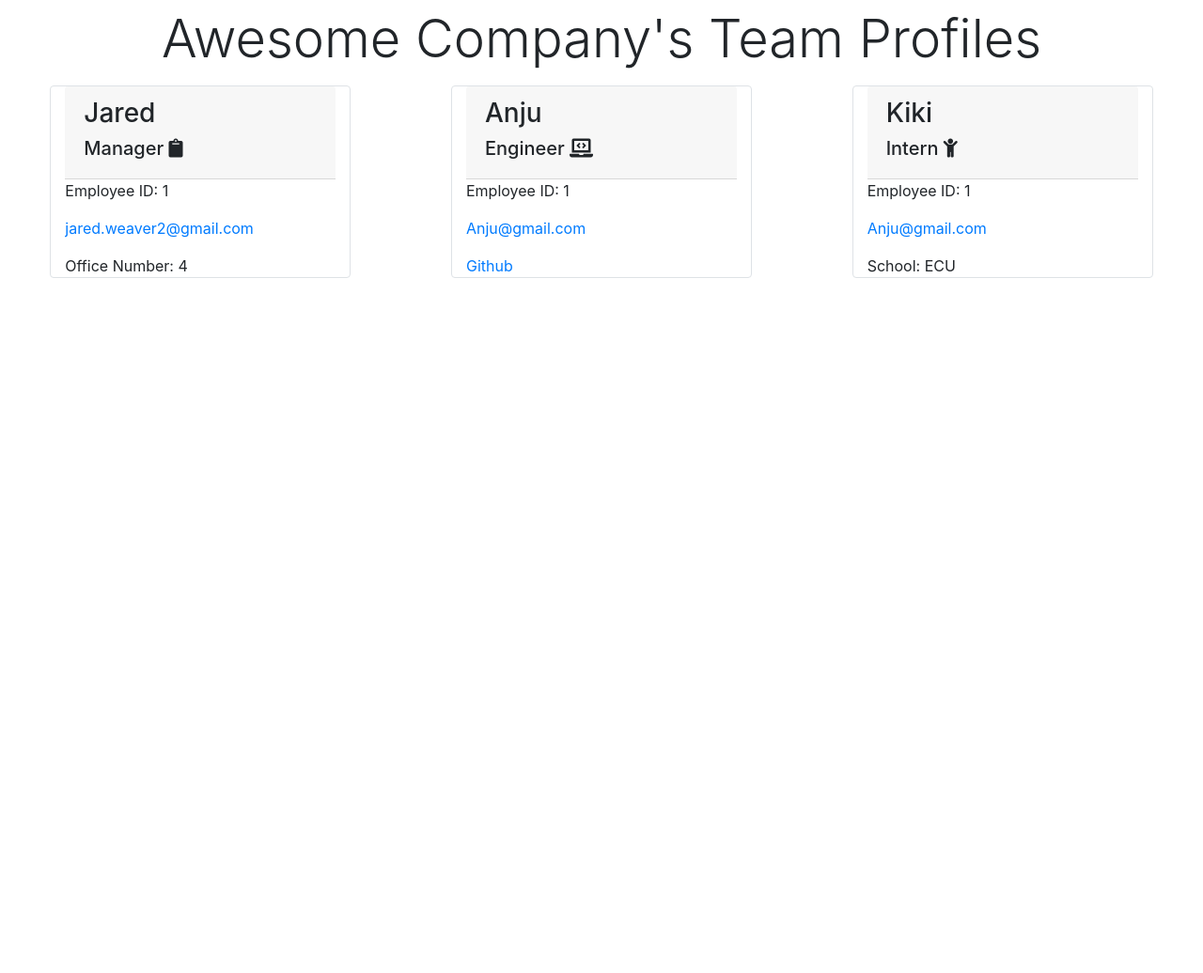
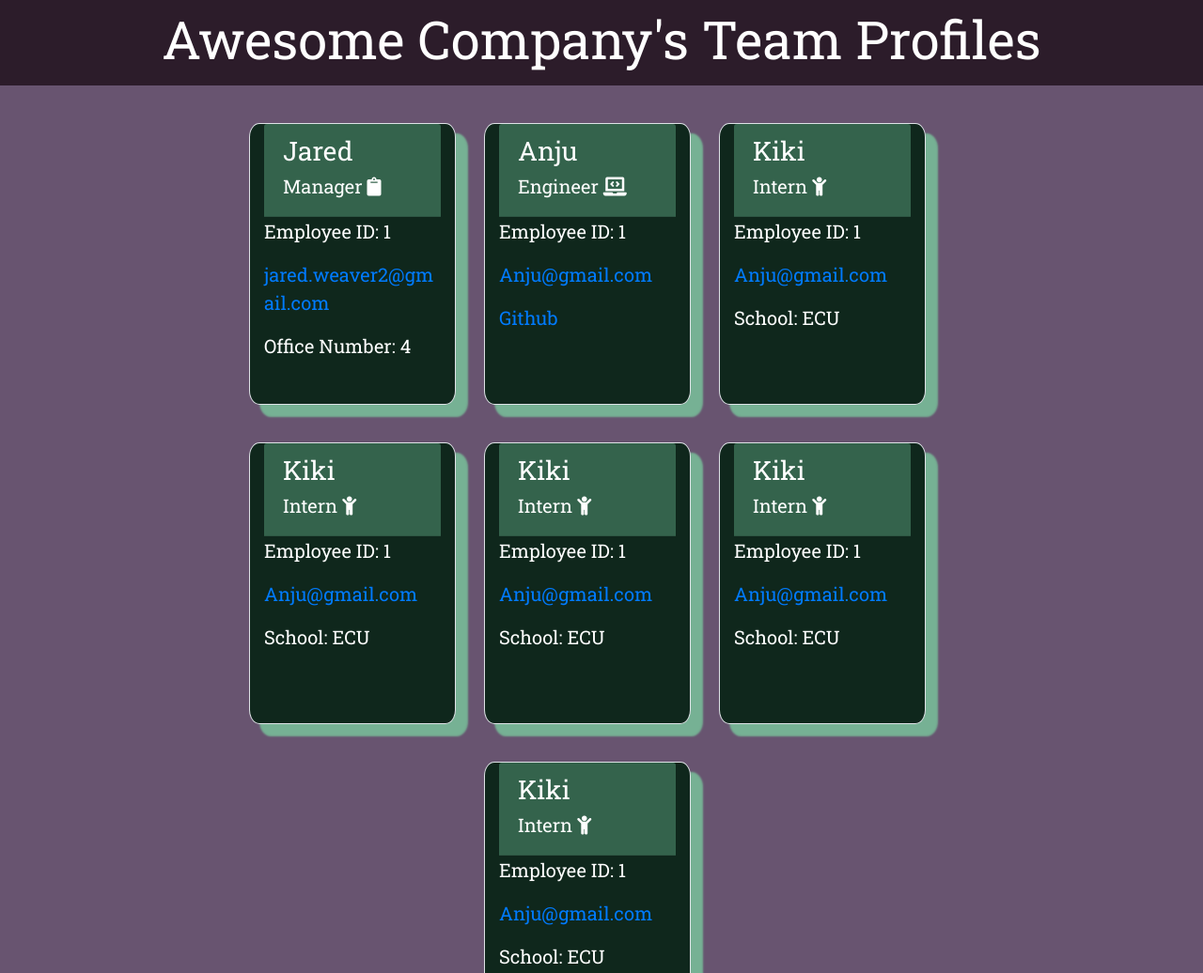
Before and after one commit to JaredWeaver/week-10-teamprofile-js, a website: page src/test.html in a window 1280 px wide. Shown: the top 1036 px of the page at 94% size. Before the commit the page ends 800 px from the top, so only its background shows below. Drawn offline with nearby package versions, Linux system fonts and the light colour scheme.

Commit message:
added styling

```diff
--- a/index.js
+++ b/index.js
@@ -8,11 +8,11 @@ const Intern = require('./lib/Intern');
 const managerHTML = require('./src/managerHTML');
 const engineerHTML = require('./src/engineerHTML');
 const internHTML = require('./src/internHTML');
-const style = require('./src/style');
-
+const renderHTML = require('./src/renderHTML');
 
 const teamMembersArr=[];
 let teamName = "";
+
 
 
 const startPrompt = () => { inquirer
@@ -90,7 +90,7 @@ const addEmployee = () => { inquirer
     }
     if(addOrEnd.includes('finished')){
 
-      const finishHTML = renderHTML();
+      const finishHTML = renderHTML(teamName, addEmployeeCard());
       console.log(finishHTML)
       fs.writeFileSync('./dist/new.html', finishHTML);
     };
@@ -157,71 +157,17 @@ const addIntern = () => { inquirer
       },
 
   ]).then(function({name, id, email, school}) {
-     console.log({name, id, email, school});
      let newIntern;
        newIntern = new Intern(name, id, email, school);
        teamMembersArr.push(newIntern);
-       console.log(teamMembersArr)
      addEmployee();
 
   });
 
 }
 
-function renderHTML(){
-  return `
+const addEmployeeCard = () => {
 
-   <!DOCTYPE html>
-<html lang="en">
-  <head>
-    <meta charset="UTF-8" />
-    <meta name="viewport" content="width=device-width, initial-scale=1.0" />
-    <meta http-equiv="X-UA-Compatible" content="ie=edge" />
-    <link
-      rel="stylesheet"
-      href="https://stackpath.bootstrapcdn.com/bootstrap/4.3.1/css/bootstrap.min.css"
-    />
-    <link
-      rel="stylesheet"
-      href="https://use.fontawesome.com/releases/v5.8.1/css/all.css"
-      integrity="sha384-50oBUHEmvpQ+1lW4y57PTFmhCaXp0ML5d60M1M7uH2+nqUivzIebhndOJK28anvf"
-      crossorigin="anonymous"
-    />
-    <link rel="preconnect" href="https://fonts.gstatic.com" />
-    <link
-      href="https://fonts.googleapis.com/css2?family=Roboto+Slab&display=swap"
-      rel="stylesheet"
-    />
-    <link rel="stylesheet" href="./dist/style.css" />
-    <title>Team Profiles</title>
-  </head>
-
-  <body>
-    <header>
-      <nav class="navbar navbar-expand-lg navbar-light bg-custom">
-        <div class="container-fluid">
-          <h1 class="mx-auto display-4">${teamName} Team Profiles</h1>
-        </div>
-      </nav>
-    </header>
-    <div class="container-fluid mx-auto">
-
-        <div class="row employeeRow">
-        ${addEmployeeCard()}
-        </div>
-    </div>
-    <script src="index.js"></script>
-    </body>
-</html>
-`
-
-
-}
-
-
-function addEmployeeCard() {
-  console.log('in addEmployeeCard()',teamMembersArr);
-  console.log(teamMembersArr.Manager)
   let cards = "";
  teamMembersArr.forEach(member => {
 
@@ -234,16 +180,9 @@ function addEmployeeCard() {
     if(member.getRole() === 'Intern') {
       cards += internHTML(member)
     }
-
  })
-
-
 return cards;
-
-
 }
-
-
 
 function init(){
     startPrompt();
--- a/src/engineerHTML.js
+++ b/src/engineerHTML.js
@@ -1,7 +1,7 @@
 
 const engineerHTML = (role) => {
     return `
-    <div class="col-md-3 mx-auto card employeeCard border bg-custom">
+    <div class="col-md-3 card employeeCard border bg-custom">
     <div class="card-header">
         <h3>${role.name}</h3>
         <h5>Engineer <i class="fas fa-laptop-code"></i></h5>
--- a/src/internHTML.js
+++ b/src/internHTML.js
@@ -2,7 +2,7 @@
 
   const internHTML = (role) => {
     return `
-    <div class="col-md-3 mx-auto card employeeCard border bg-custom">
+    <div class="col-md-3 card employeeCard border bg-custom">
     <div class="card-header">
         <h3>${role.name}</h3>
         <h5>Intern <i class="fas fa-child"></i></h5>
--- a/src/managerHTML.js
+++ b/src/managerHTML.js
@@ -1,9 +1,9 @@
 const managerHTML = (role) => {
     return `
-    <div class="col-md-3 mx-auto card employeeCard border bg-custom">
+    <div class="col-md-3 card employeeCard border bg-custom">
     <div class="card-header">
         <h3>${role.name}</h3>
-        <h5>Manager<i class="fas fa-clipboard"></i></h5>
+        <h5>Manager <i class="fas fa-clipboard"></i></h5>
     </div>
     <p class="card-text">Employee ID: ${role.id}</p>
     <p class="card-text"><a href="mailto:">${role.email}</a></p>
--- /dev/null
+++ b/src/renderHTML.js
@@ -0,0 +1,48 @@
+function renderHTML(teamName, addCard) {
+    return `
+    <!DOCTYPE html>
+    <html lang="en">
+      <head>
+        <meta charset="UTF-8" />
+        <meta name="viewport" content="width=device-width, initial-scale=1.0" />
+        <meta http-equiv="X-UA-Compatible" content="ie=edge" />
+        <link
+          rel="stylesheet"
+          href="https://stackpath.bootstrapcdn.com/bootstrap/4.3.1/css/bootstrap.min.css"
+        />
+        <link
+          rel="stylesheet"
+          href="https://use.fontawesome.com/releases/v5.8.1/css/all.css"
+          integrity="sha384-50oBUHEmvpQ+1lW4y57PTFmhCaXp0ML5d60M1M7uH2+nqUivzIebhndOJK28anvf"
+          crossorigin="anonymous"
+        />
+        <link rel="preconnect" href="https://fonts.gstatic.com" />
+        <link
+          href="https://fonts.googleapis.com/css2?family=Roboto+Slab&display=swap"
+          rel="stylesheet"
+        />
+        <link rel="stylesheet" href="./style.css" />
+        <title>${teamName} Team Profiles</title>
+      </head>
+
+      <body>
+        <header>
+          <nav class="navbar navbar-expand-lg navbar-light bg-custom">
+            <div class="container-fluid">
+              <h1 class="mx-auto display-4">${teamName} Team Profiles</h1>
+            </div>
+          </nav>
+        </header>
+        <div class="container-fluid mx-auto">
+
+            <div class="row employeeRow">
+            ${addCard}
+            </div>
+            </div>
+            <script src="index.js"></script>
+            </body>
+        </html>
+    `
+}
+
+module.exports = renderHTML;
--- a/src/test.html
+++ b/src/test.html
@@ -21,6 +21,46 @@
     />
     <link rel="stylesheet" href="style.css" />
     <title>Team Profiles</title>
+    <style>
+
+  body {
+    font-family: 'Roboto Slab', serif;
+    font-size: 20px;
+    margin: 0;
+    width: 100%;
+    background-color: rgb(104, 84, 112);
+    color: white;
+  }
+
+  .navbar {
+      background-color: rgb(44, 28, 42) ;
+  }
+
+  .employeeRow {
+      padding-right: 200px;
+      padding-left: 200px;
+      justify-content: center;
+  }
+
+  .card-header {
+      background-color:rgb(52, 99, 76);
+      border-radius: 20%;
+  }
+
+  .employeeCard {
+      margin-top: 40px;
+      /* margin-right: 10px; */
+      border-radius: 5%;
+      background-color: rgb(15, 39, 28);
+      height: 300px;
+      border-color: rgb(118, 177, 148);
+  }
+
+  .card {
+    margin-right: 30px;
+    box-shadow: 12px 12px 2px 1px rgb(118, 177, 148);;
+  }
+    </style>
   </head>
 
   <body>
@@ -31,9 +71,9 @@
         </div>
       </nav>
     </header>
-    <div class="container-fluid mx-auto">
-        <div class="row employeeRow">
-            <div class="col-md-3 mx-auto card employeeCard border bg-custom">
+    <div class="container-fluid">
+        <div class="row  justify-content:center employeeRow">
+            <div class="col-md-3  card employeeCard border bg-custom">
                 <div class="card-header">
                     <h3>Jared</h3>
                     <h5>Manager  <i class="fas fa-clipboard"></i></h5>
@@ -42,7 +82,7 @@
                 <p class="card-text"><a href="mailto:">jared.weaver2@gmail.com</a></p>
                 <p class="card-text">Office Number: 4</p>
             </div>
-            <div class="col-md-3 mx-auto card employeeCard border bg-custom">
+            <div class="col-md-3  card employeeCard border bg-custom">
               <div class="card-header">
                   <h3>Anju</h3>
                   <h5>Engineer <i class="fas fa-laptop-code"></i></h5>
@@ -51,7 +91,7 @@
               <p class="card-text"><a href="mailto:">Anju@gmail.com</a></p>
               <p class="card-text"><a href="#">Github</a></p>
           </div>
-          <div class="col-md-3 mx-auto card employeeCard border bg-custom">
+          <div class="col-md-3 card employeeCard border bg-custom">
             <div class="card-header">
                 <h3>Kiki</h3>
                 <h5>Intern <i class="fas fa-child"></i></h5>
@@ -60,6 +100,48 @@
             <p class="card-text"><a href="mailto:">Anju@gmail.com</a></p>
             <p class="card-text">School: ECU </p>
           </div>
+          <div class="col-md-3 card employeeCard border bg-custom">
+            <div class="card-header">
+                <h3>Kiki</h3>
+                <h5>Intern <i class="fas fa-child"></i></h5>
+            </div>
+            <p class="card-text">Employee ID: 1</p>
+            <p class="card-text"><a href="mailto:">Anju@gmail.com</a></p>
+            <p class="card-text">School: ECU </p>
+          </div>
+          <div class="col-md-3  card employeeCard border bg-custom">
+            <div class="card-header">
+                <h3>Kiki</h3>
+                <h5>Intern <i class="fas fa-child"></i></h5>
+            </div>
+            <p class="card-text">Employee ID: 1</p>
+            <p class="card-text"><a href="mailto:">Anju@gmail.com</a></p>
+            <p class="card-text">School: ECU </p>
+          </div>
+          <div class="col-md-3 card employeeCard border bg-custom">
+            <div class="card-header">
+                <h3>Kiki</h3>
+                <h5>Intern <i class="fas fa-child"></i></h5>
+            </div>
+            <p class="card-text">Employee ID: 1</p>
+            <p class="card-text"><a href="mailto:">Anju@gmail.com</a></p>
+            <p class="card-text">School: ECU </p>
+          </div>
+          <div class="col-md-3  card employeeCard border bg-custom">
+            <div class="card-header">
+                <h3>Kiki</h3>
+                <h5>Intern <i class="fas fa-child"></i></h5>
+            </div>
+            <p class="card-text">Employee ID: 1</p>
+            <p class="card-text"><a href="mailto:">Anju@gmail.com</a></p>
+            <p class="card-text">School: ECU </p>
+          </div>
+
+
+
+
+
+
         </div>
     </div>
     <script src="index.js"></script>
```
Also changed, not shown: src/style.js (deleted, +0 -36 lines).
